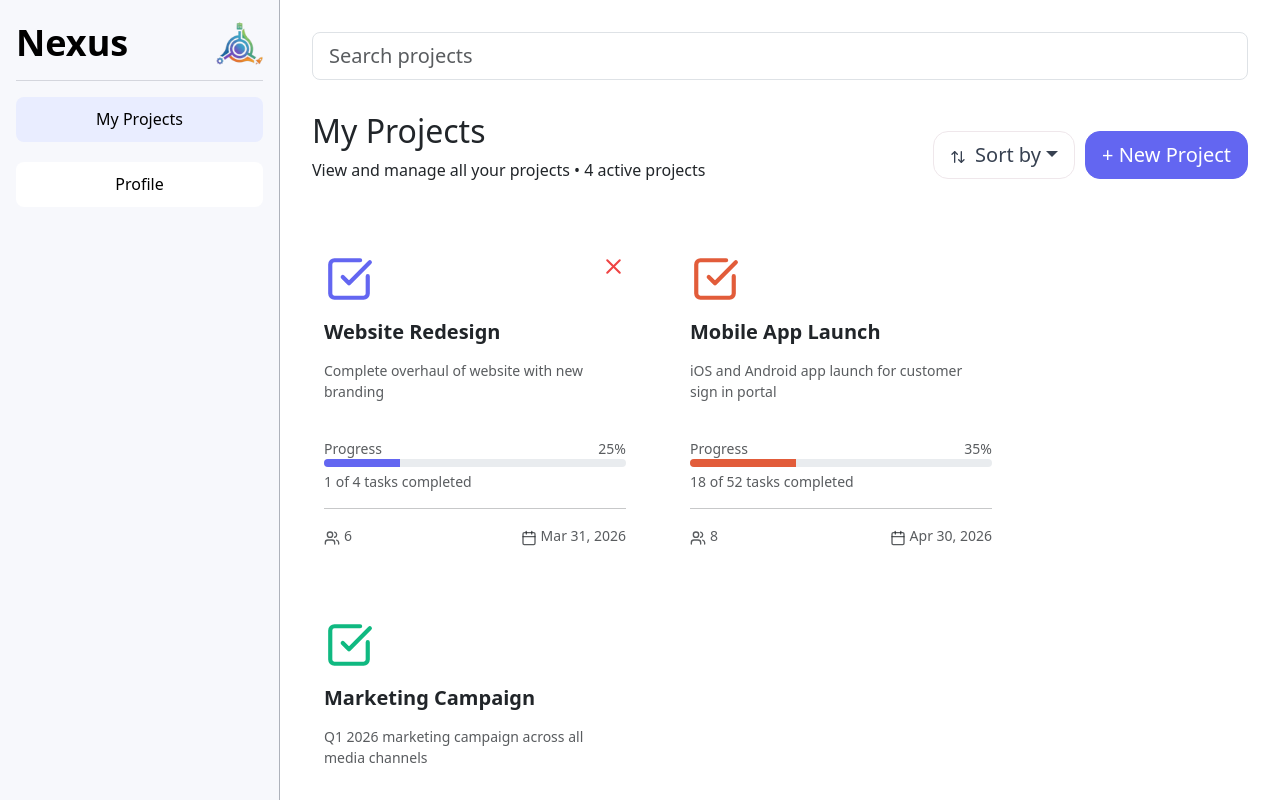
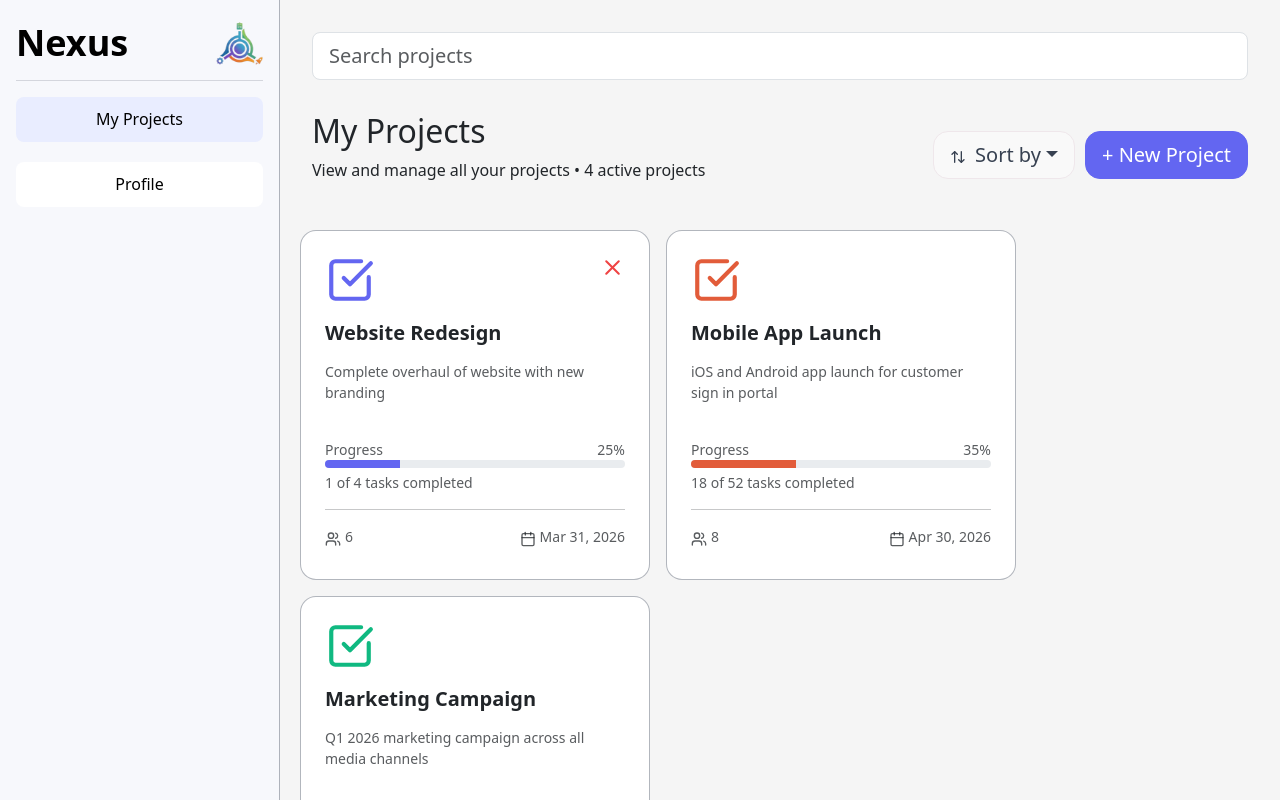
Before and after one commit to Ashtonroxas/Nexus, a React (Vite) app: page /projects in a window 1280 px wide. Shown: the top 800 px of the page. Built offline with nearby package versions, Linux system fonts and the light colour scheme; no server answers; the database is empty.

Commit message:
[Angelos Boules]: Adjusted css rules for project cards and projects dashboard background

```diff
--- a/src/pages/MyProjects/MyProjects.module.css
+++ b/src/pages/MyProjects/MyProjects.module.css
@@ -1,3 +1,7 @@
+body {
+  background-color: var(--background) !important;
+}
+
 #dashboard-buttons {
     display: flex;
     justify-content: flex-end;
--- a/src/pages/MyProjects/components/ProjectCard/ProjectCard.module.css
+++ b/src/pages/MyProjects/components/ProjectCard/ProjectCard.module.css
@@ -1,5 +1,6 @@
 #project-card {
     background-color: #FFFFFF;
+    border: 1px solid var(--stroke-faded);
     max-width: 350px;
     min-width: 350px;
     min-height: 350px;
```
